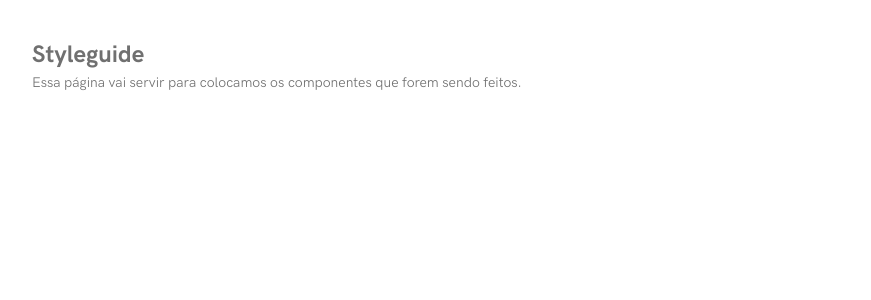
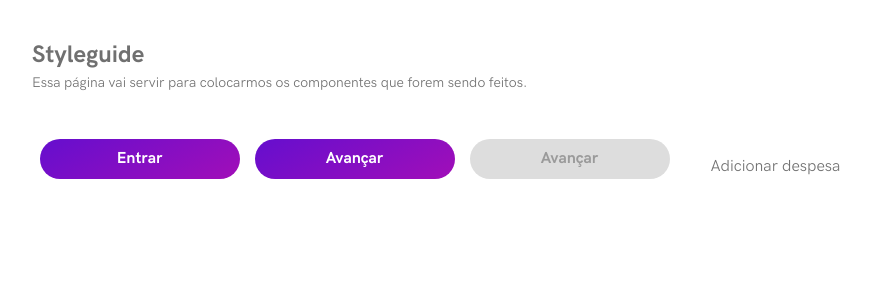
Before and after one commit to alanribeiro/conviver, an Angular app: page / in a window 1280 px wide. Shown: the top 300 px of the page, without its empty margins (183-1054 px from the left). Built offline with nearby package versions, Linux system fonts and the light colour scheme; what ng-zorro-antd would draw is missing.

Commit message:
co-button

```diff
--- a/src/app/app.module.ts
+++ b/src/app/app.module.ts
@@ -13,6 +13,7 @@ import { HttpClientModule } from '@angular/common/http';
 import { NgZorroAntdModule, NZ_I18N, en_US } from 'ng-zorro-antd';
 import { registerLocaleData } from '@angular/common';
 import en from '@angular/common/locales/en';
+import { CoButtonComponent } from './atoms/co-button/co-button.component';
 
 registerLocaleData(en);
 
@@ -22,7 +23,8 @@ registerLocaleData(en);
     StyleguideComponent,
     CoPageTitleComponent,
     CoPageSubtitleComponent,
-    CoPageHeaderComponent
+    CoPageHeaderComponent,
+    CoButtonComponent
   ],
   imports: [
     BrowserModule,
--- /dev/null
+++ b/src/app/atoms/co-button/co-button.component.html
@@ -0,0 +1,17 @@
+<button
+  class="co-button"
+  [ngClass]="{
+    'co-button--primary': type == 'primary',
+    'co-button--secondary': type == 'secondary',
+    'co-button--disabled': type == 'disabled',
+    'co-button--full-width': fullWidth,
+    'co-button--margin': margin
+  }">
+  <span class="co-button__icon-container">
+    <i *ngIf="icon && type == 'secondary'" [ngClass]="'anticon anticon-' + icon"></i>
+  </span>
+  <span class="co-button__title">{{title}}</span>
+  <span class="co-button__icon-container">
+    <i *ngIf="icon && type != 'secondary'" [ngClass]="'anticon anticon-' + icon"></i>
+  </span>
+</button>
--- /dev/null
+++ b/src/app/atoms/co-button/co-button.component.scss
@@ -0,0 +1,65 @@
+@import '../../../assets/sass-utils/variables.scss';
+@import '../../../assets/sass-utils/mixins.scss';
+
+.co-button {
+  height: 40px;
+  border: none;
+  min-width: 200px;
+  padding: 0 20px;
+  font-family: $primary-button-font-family;
+  color: $primary-button-title-color;
+  border-radius: $default-border-radius;
+  cursor: pointer;
+  outline: none;
+  display: inline-flex;
+  justify-content: space-between;
+  align-items: center;
+
+  &--primary {
+    @include default-gradient;
+    background-size: 200%;
+    @include transition(background);
+
+    &:hover {
+      background-position: 100%;
+    }
+  }
+
+  &--secondary {
+    min-width: 0;
+    padding: 0;
+    border-radius: 0;
+    background: transparent;
+    font-family: $secondary-button-font-family;
+    color: $secondary-button-title-color;
+    @include transition(color);
+
+    &:hover {
+      color: $secondary-button-hover-title-color;
+    }
+  }
+
+  &--disabled {
+    background-color: $disabled-color;
+    color: rgba($color: #000000, $alpha: 0.3)
+  }
+
+  &__icon-container {
+    min-width: 16px;
+    min-height: 16px;
+    @include centralize;
+  }
+
+  &__title {
+    margin: 0 10px;
+    font-family: inherit;
+  }
+
+  &--full-width {
+    width: 100%;
+  }
+
+  &--margin {
+    margin: $default-margin;
+  }
+}
--- /dev/null
+++ b/src/app/atoms/co-button/co-button.component.ts
@@ -0,0 +1,23 @@
+import { Component, Input } from '@angular/core';
+
+@Component({
+  selector: 'co-button',
+  templateUrl: './co-button.component.html',
+  styleUrls: ['./co-button.component.scss']
+})
+export class CoButtonComponent {
+
+  @Input() type:string;
+  @Input() title:string;
+  @Input() icon:string;
+  @Input() fullWidth:boolean;
+  @Input() margin:boolean;
+
+  constructor() {
+    this.type = 'primary';
+    this.title = 'Button';
+    this.fullWidth = false;
+    this.margin = false;
+  }
+
+}
--- a/src/app/molecules/co-page-header/co-page-header.component.html
+++ b/src/app/molecules/co-page-header/co-page-header.component.html
@@ -1,2 +1,4 @@
-<co-page-title [title]="title"></co-page-title>
-<co-page-subtitle [subtitle]="subtitle"></co-page-subtitle>
+<header class="co-page-header">
+  <co-page-title [title]="title"></co-page-title>
+  <co-page-subtitle [subtitle]="subtitle"></co-page-subtitle>
+</header>
--- a/src/app/molecules/co-page-header/co-page-header.component.scss
+++ b/src/app/molecules/co-page-header/co-page-header.component.scss
@@ -0,0 +1,3 @@
+.co-page-header {
+  margin-bottom: 40px;
+}
--- a/src/app/pages/styleguide/styleguide.component.html
+++ b/src/app/pages/styleguide/styleguide.component.html
@@ -1,6 +1,31 @@
 <article class="container">
   <co-page-header
     [title]="'Styleguide'"
-    [subtitle]="'Essa página vai servir para colocamos os componentes que forem sendo feitos.'">
+    [subtitle]="'Essa página vai servir para colocarmos os componentes que forem sendo feitos.'">
   </co-page-header>
+
+  <co-button
+    [title]="'Entrar'"
+    [margin]="true">
+  </co-button>
+
+  <co-button
+    [title]="'Avançar'"
+    [icon]="'arrow-right'"
+    [margin]="true">
+  </co-button>
+
+  <co-button
+    [title]="'Avançar'"
+    [icon]="'arrow-right'"
+    [type]="'disabled'"
+    [margin]="true">
+  </co-button>
+
+  <co-button
+    [title]="'Adicionar despesa'"
+    [icon]="'plus'"
+    [type]="'secondary'"
+    [margin]="true">
+  </co-button>
 </article>
--- a/src/app/pages/styleguide/styleguide.component.scss
+++ b/src/app/pages/styleguide/styleguide.component.scss
@@ -1,6 +1,13 @@
+@import '../../../assets/sass-utils/mixins.scss';
+@import '../../../assets/sass-utils/variables.scss';
+
 .container {
   width: 910px;
   margin: auto;
   padding: 40px 30px;
   box-sizing: border-box;
+
+  @include mqMaxWidth('lg') {
+    width: 100vw;
+  }
 }
--- a/src/assets/sass-utils/mixins.scss
+++ b/src/assets/sass-utils/mixins.scss
@@ -1,11 +1,18 @@
 @import './variables.scss';
 
-/* -------------------- CONVIVER GRADIENT -------------------- */
+/* ----------------------- FLEX BOX ------------------------ */
+@mixin centralize {
+  display: flex;
+  justify-content: center;
+  align-items: center;
+}
 
-@mixin conviver-gradient {
+/* ----------------------- GRADIENTS ----------------------- */
+
+@mixin default-gradient {
   background: $primary-color;
-  background: -webkit-linear-gradient(legacy-direction($gradient-direction), $primary-color, $primary-color-light);
-  background: linear-gradient($gradient-direction, $primary-color, $primary-color-light);
+  background: -webkit-linear-gradient(legacy-direction($gradient-direction), secondary-color, $primary-color);
+  background: linear-gradient($gradient-direction, $secondary-color, $primary-color);
 }
 
 /* ------------------------ KEYFRAME ------------------------ */
@@ -23,6 +30,47 @@
   @keyframes #{$name} {
     @content;
   }
+}
+
+/* ----------------------- ANIMATION ------------------------ */
+
+@mixin animation ($animation, $duration, $delay, $iteration-count, $timing-function) {
+  -webkit-animation-name: $animation;
+  -webkit-animation-duration: $duration;
+  -webkit-animation-delay: $delay;
+  -webkit-animation-iteration-count: $iteration-count;
+  -webkit-animation-timing-function: $timing-function;
+  -webkit-animation-fill-mode: forwards; /* this prevents the animation from restarting! */
+
+  -moz-animation-name: $animation;
+  -moz-animation-duration: $duration;
+  -moz-animation-delay: $delay;
+  -moz-animation-iteration-count: $iteration-count;
+  -moz-animation-timing-function: $timing-function;
+  -moz-animation-fill-mode: forwards; /* this prevents the animation from restarting! */
+
+  -o-animation-name: $animation;
+  -o-animation-duration: $duration;
+  -o-animation-delay: $delay;
+  -o-animation-iteration-count: $iteration-count;
+  -o-animation-timing-function: $timing-function;
+  -o-animation-fill-mode: forwards; /* this prevents the animation from restarting! */
+
+  animation-name: $animation;
+  animation-duration: $duration;
+  animation-delay: $delay;
+  animation-iteration-count: $iteration-count;
+  animation-timing-function: $timing-function;
+  animation-fill-mode: forwards; /* this prevents the animation from restarting! */
+}
+
+/* ----------------------- TRANSITION ----------------------- */
+
+@mixin transition($property: all, $duration: $default-animation-duration, $ease: linear){
+	-webkit-transition: $property $duration $ease;
+	-moz-transition: $property $duration $ease;
+	-o-transition: $property $duration $ease;
+	transition: $property $duration $ease;
 }
 
 /* ----------------------- MEDIA QUERY ----------------------- */
--- a/src/assets/sass-utils/variables.scss
+++ b/src/assets/sass-utils/variables.scss
@@ -9,19 +9,22 @@ $black: #000000;
 
 $primary-color: #650ECE;
 $primary-color-light: #880ECE;
+$secondary-color: #CE0EA8;
 $error-color: #FF0C0C;
+
 $border-color: $gray-DD;
 $divider-color: $gray-DD;
 $disabled-color: $gray-DD;
 $placeholder-color: $gray-AA;
-
 $page-title-color: $gray-70;
 $page-subtitle-color: $gray-70;
 $title-color: $gray-70;
 $common-text-color: $gray-33;
-$seconday-button-title-color: $gray-70;
+$secondary-button-title-color: $gray-70;
+$secondary-button-hover-title-color: $primary-color;
 $error-feedback-text-color: $error-color;
 $section-title-color: $primary-color;
+$primary-button-title-color: $white;
 
 /* ------------------ FONT FAMILIES ------------------ */
 
@@ -31,12 +34,12 @@ $font-bold: 'HKGrotesk-Bold';
 
 $page-title-font-family: $font-bold;
 $title-font-family: $font-bold;
-$button-title-font-family: $font-bold;
+$primary-button-font-family: $font-bold;
 $price-font-family: $font-bold;
 $selectable-item-title-font-family: $font-bold;
 $page-subtitle-font-family: $font-regular;
 $common-text-font-family: $font-regular;
-$secondary-button-title-font-family: $font-regular;
+$secondary-button-font-family: $font-regular;
 $selectable-item-description-font-family: $font-regular;
 
 /* ------------------ FONT SIZES ------------------ */
@@ -57,7 +60,18 @@ $page-subtitle-font-size: $font-size-small;
 $input-font-size: $font-size-small;
 $section-title-font-size: $font-size-extra-small;
 
+/* ------------------- MARGINS -------------------- */
+
+$default-margin: 7.5px;
+
+/* ----------------- BREAKPOINTS ------------------ */
+
+$width-breakpoints: (
+  'lg': 910px
+);
+
 /* -------------------- OTHERS -------------------- */
 
 $gradient-direction: -30deg;
 $default-border-radius: 20px;
+$default-animation-duration: 0.2s;
```
Also changed, not shown: 1 other file (tests, documents, lock files or other folders).
